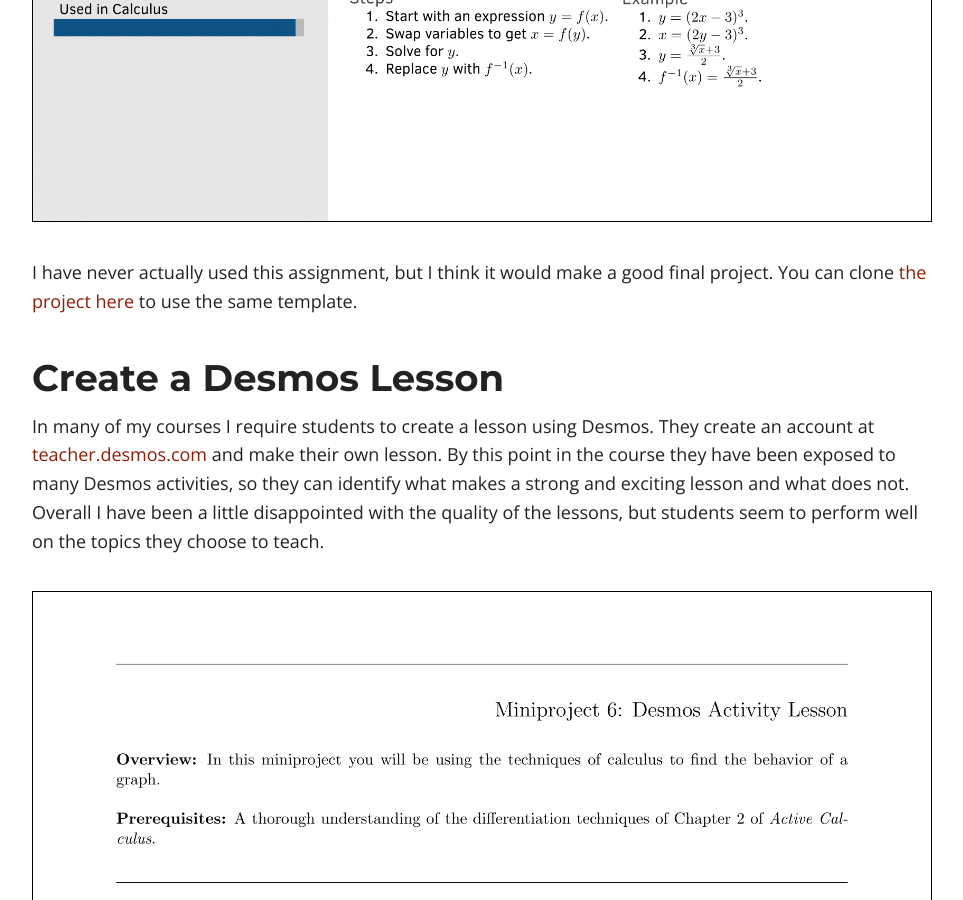
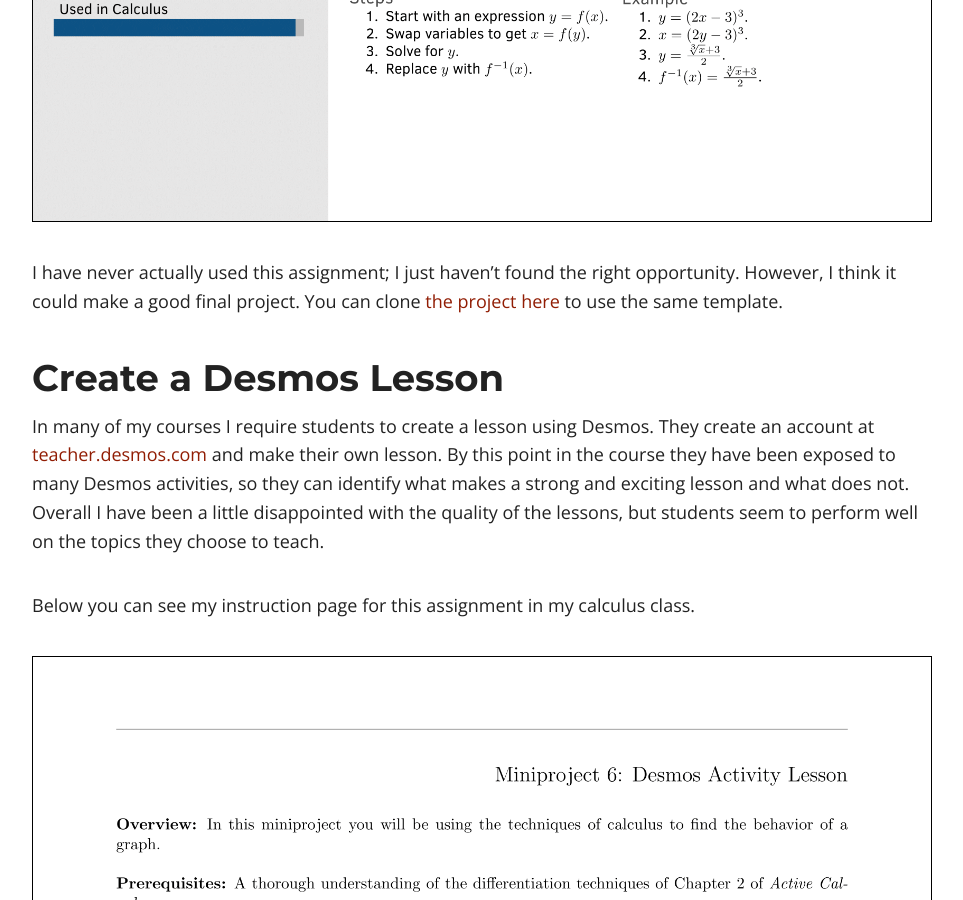
Before and after one commit to sergeballif/sergeballif.github.io, a Jekyll site: the page built from play.md, in a window 1280 px wide and 900 px high, scrolled down 6034 px. Shown: the whole window, without its empty margins (158-1121 px from the left). Built offline with Jekyll 4.4.1, drawn with Linux system fonts in a browser that asks for light colours; nearby versions of some CDN libraries.

Commit message:
Update play.md

```diff
--- a/play.md
+++ b/play.md
@@ -67,12 +67,14 @@
 <img src="https://sergeballif.github.io/images/resume-assignment.png" alt="A resume for inverse functions" style="max-width:100%;border: #000000 1px solid;">
 </a>
 
-I have never actually used this assignment, but I think it would make a good final project. You can clone [the project here](https://www.overleaf.com/read/tjdyzhdtjxws) to use the same template.
+I have never actually used this assignment; I just haven't found the right opportunity. However, I think it could make a good final project. You can clone [the project here](https://www.overleaf.com/read/tjdyzhdtjxws) to use the same template.
 
 ## Create a Desmos Lesson
 
 In many of my courses I require students to create a lesson using Desmos. They create an account at [teacher.desmos.com](https://teacher.desoms.com) and make their own lesson. By this point in the course they have been exposed to many Desmos activities, so they can identify what makes a strong and exciting lesson and what does not. Overall I have been a little disappointed with the quality of the lessons, but students seem to perform well on the topics they choose to teach.
 
+Below you can see my instruction page for this assignment in my calculus class.
+
 <a href="https://sergeballif.github.io/images/math181miniproject6.pdf" target="_blank">
 <img src="https://sergeballif.github.io/images/math181miniproject6.png" alt="Instructions on how to complete a project involving creating a Desmos teaching activity." style="max-width:100%;border: #000000 1px solid;">
 </a>
```
